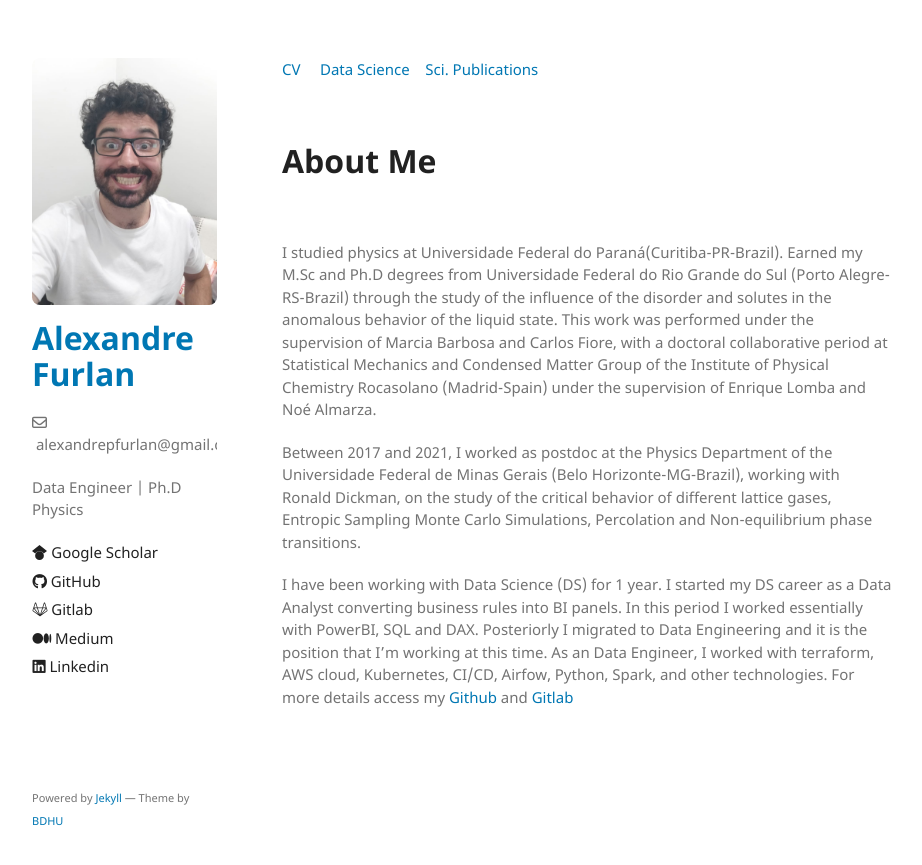
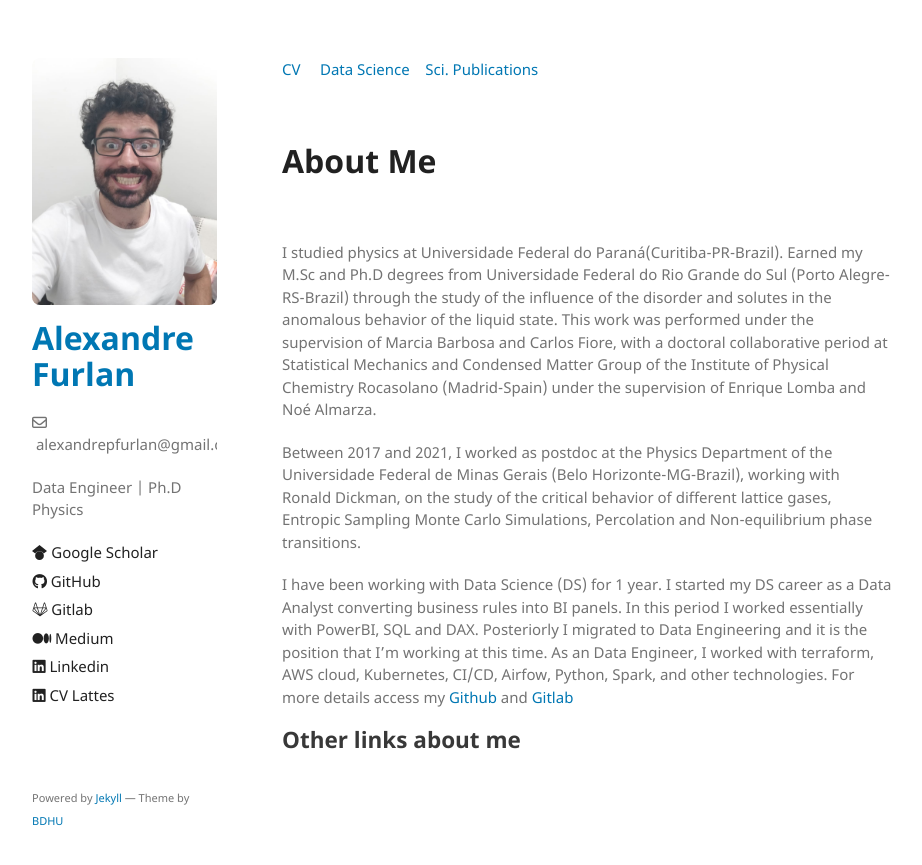
Before and after one commit to apfurlan/apfurlan.github.io, a Jekyll site: the page built from index.md, in a window 1280 px wide. Shown: the top 865 px of the page, without its empty margins (178-1100 px from the left). Built offline with Jekyll 4.4.1, drawn with Linux system fonts in a browser that asks for light colours.

Commit message:
init commit

```diff
--- a/_config.yml
+++ b/_config.yml
@@ -29,3 +29,6 @@ sidebar:
   - name: Linkedin
     icon: <i class="fa-brands fa-linkedin"></i>
     link: linkedin.com/in/alexandre-furlan-b69251120
+  - name: CV Lattes
+    icon: <i class="fa-brands fa-linkedin"></i>
+    link: http://lattes.cnpq.br/2898909385400287
--- a/index.md
+++ b/index.md
@@ -34,6 +34,11 @@ essentially with PowerBI, SQL and DAX. Posteriorly I migrated to Data Engineerin
 it is the position that I'm working at this time. As an Data Engineer, I worked with terraform, AWS cloud, Kubernetes, CI/CD, Airfow, Python, Spark, and other technologies.
 For more details access my [Github](https://github.com/apfurlan)
 and [Gitlab](https://gitlab.com/apfurlan)
+
+
+## Other links about me
+
+
 
 
 <!---
```
